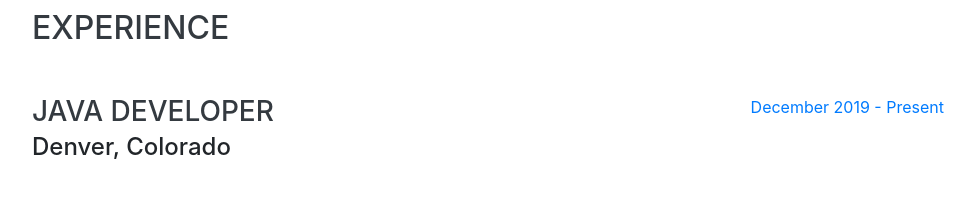
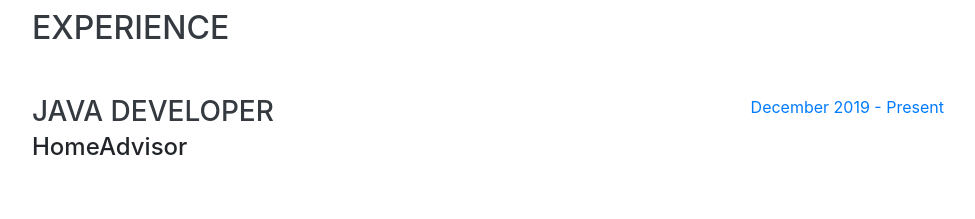
Before and after one commit to davidlcassidy/personal-website, a website with bundled scripts: page index.html in a window 1280 px wide. Shown: the part 840-1059 px from the top of the page, without its empty margins (288-1263 px from the left). Built offline with nearby package versions, Linux system fonts and the light colour scheme; a web font is replaced by a local one.

Commit message:
Fix HomeAdvisor label

```diff
--- a/index.html
+++ b/index.html
@@ -92,7 +92,7 @@
           <div class="resume-item d-flex flex-column flex-md-row mb-5">
             <div class="resume-content mr-auto">
               <h3 class="mb-0">Java Developer</h3>
-              <div class="subheading mb-3">Denver, Colorado</div>
+              <div class="subheading mb-3">HomeAdvisor</div>
               <p></p>
             </div>
             <div class="resume-date text-md-right">
```
